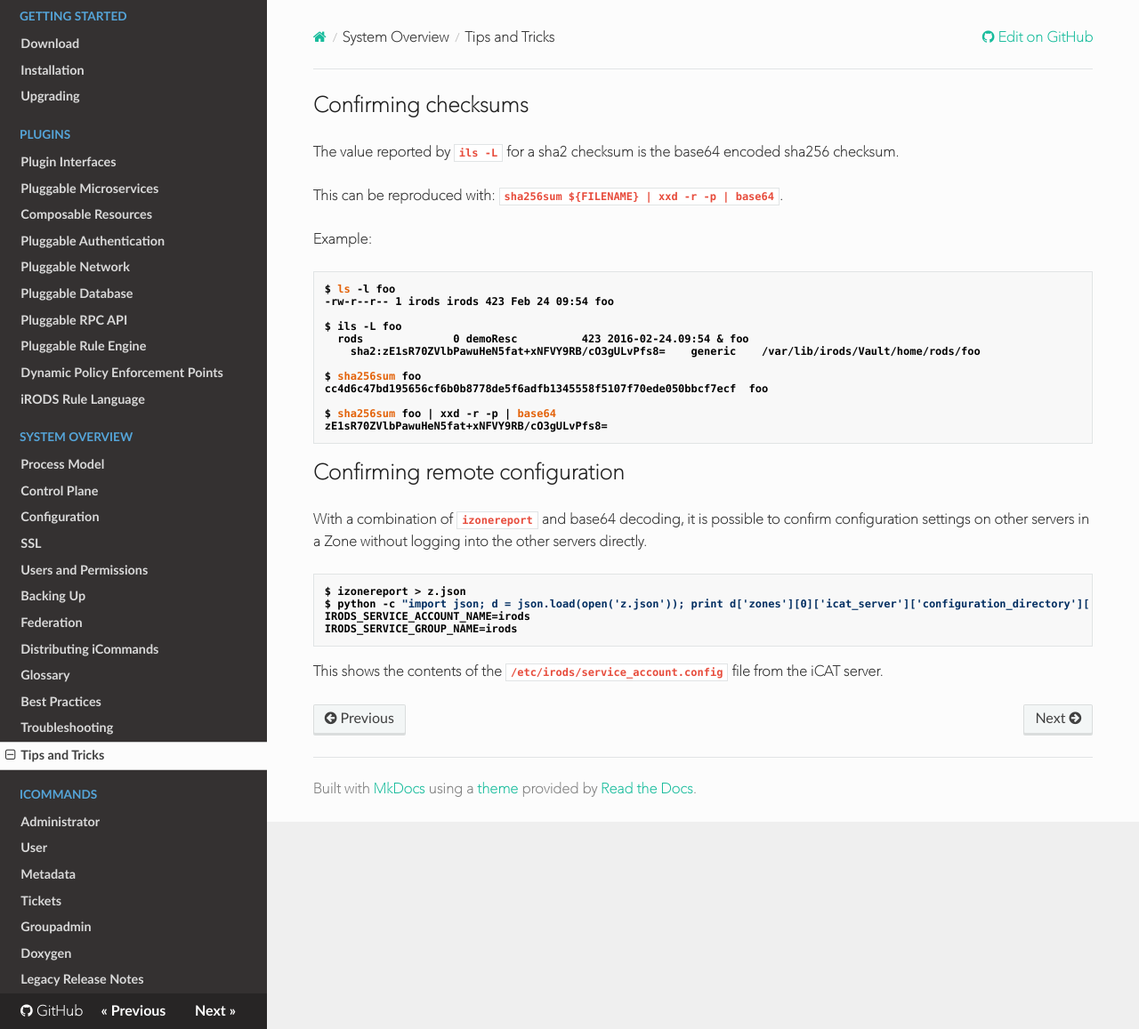
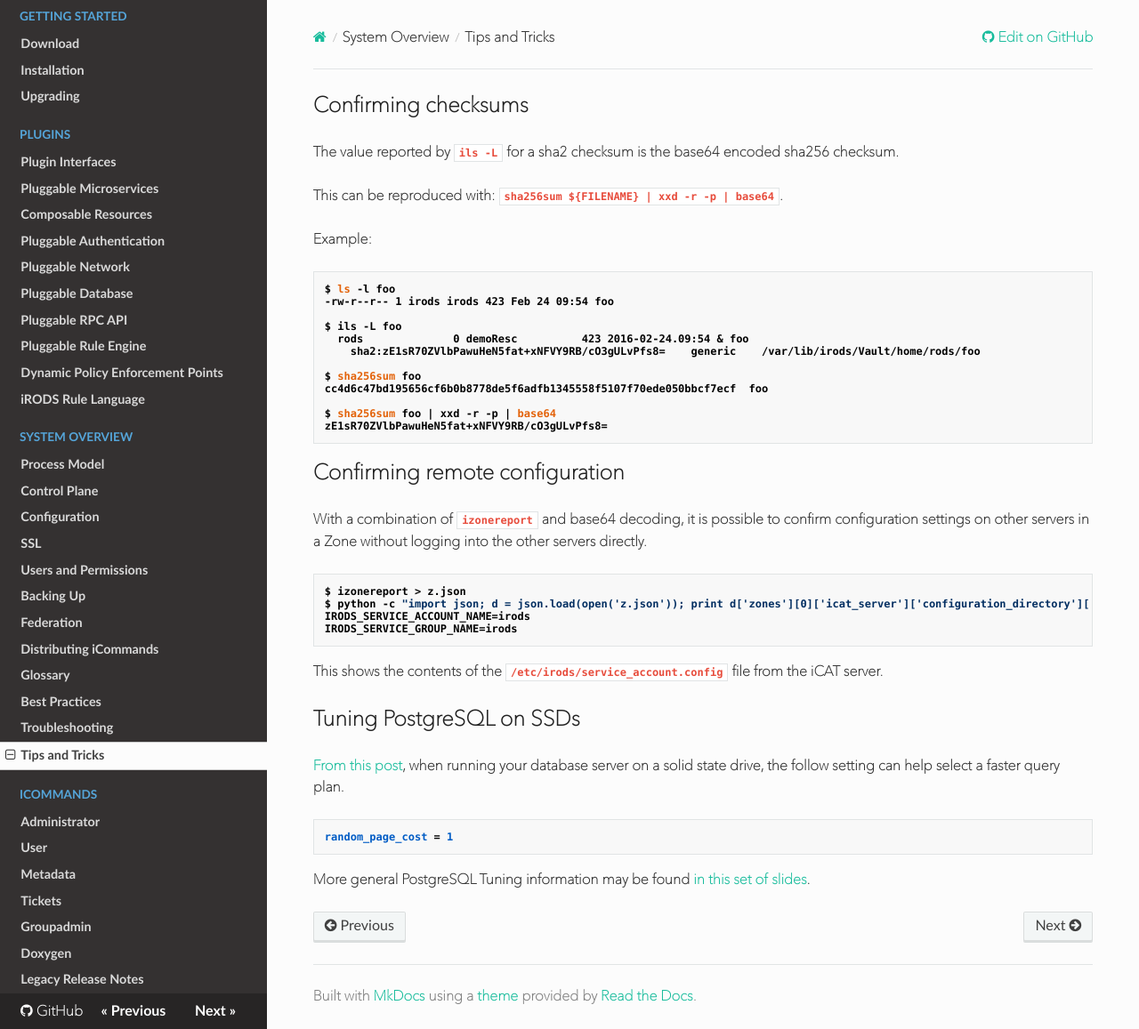
Before and after one commit to irods/irods_docs, an MkDocs documentation site: the page built from docs/system_overview/tips_and_tricks.md, in a window 1280 px wide and 1157 px high. Shown: the whole window at 89% size. Built offline with MkDocs 1.6.1, drawn with Linux system fonts in a browser that asks for light colours; nearby versions of some CDN libraries; old or Windows-style settings are respelled for this version of MkDocs.

Commit message:
postgresql on ssd config tip

```diff
--- a/docs/system_overview/tips_and_tricks.md
+++ b/docs/system_overview/tips_and_tricks.md
@@ -32,3 +32,13 @@
 ~~~
 
 This shows the contents of the `/etc/irods/service_account.config` file from the iCAT server.
+
+## Tuning PostgreSQL on SSDs
+
+[From this post](https://amplitude.engineering/how-a-single-postgresql-config-change-improved-slow-query-performance-by-50x-85593b8991b0), when running your database server on a solid state drive, the follow setting can help select a faster query plan.
+
+~~~
+random_page_cost = 1
+~~~
+
+More general PostgreSQL Tuning information may be found [in this set of slides](https://speakerdeck.com/ongres/postgresql-configuration-for-humans).
```
